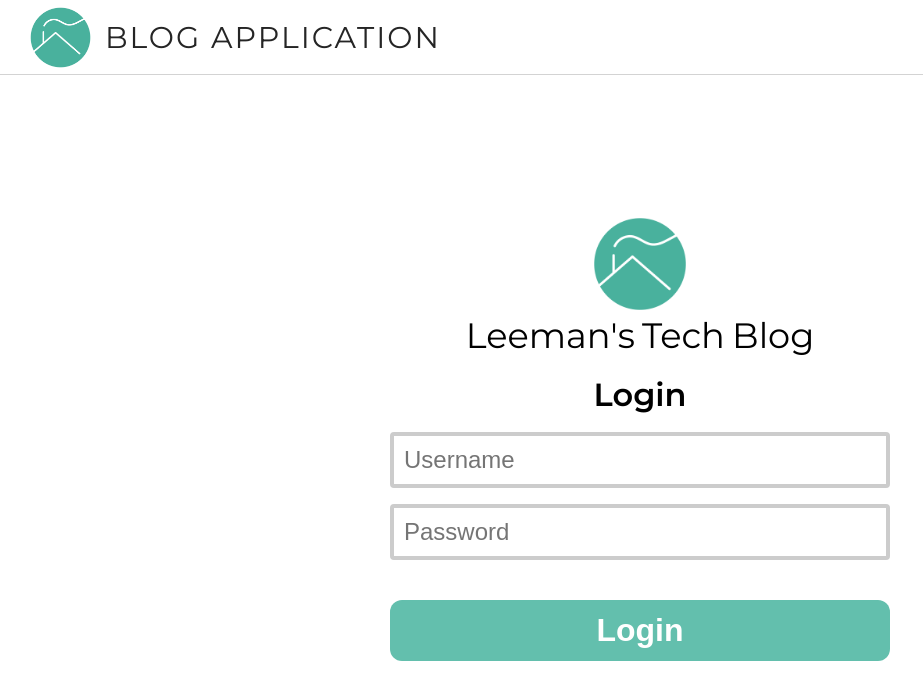
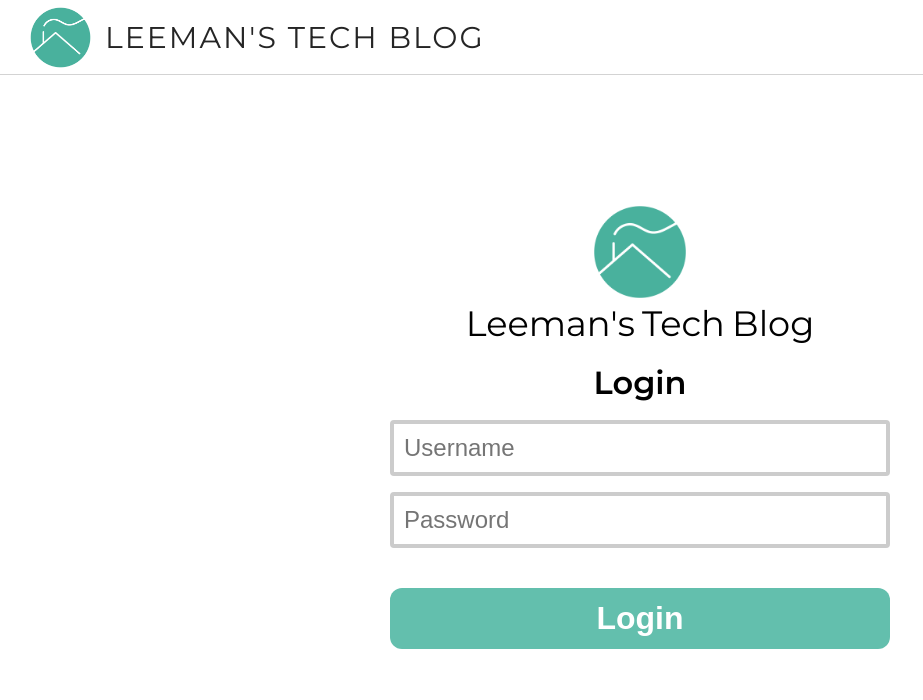
Before and after one commit to Danvictorgithub/Blog-Application, a Vue app: page /login in a window 1280 px wide. Shown: the top 700 px of the page, without its empty margins (0-923 px from the left). Built offline with nearby package versions, Linux system fonts and the light colour scheme.

Commit message:
Implemented Login Authentication

```diff
--- a/src/data/state.js
+++ b/src/data/state.js
@@ -16,7 +16,7 @@ const useAPI = defineStore(
     "API",
     {
         state: () => ({
-            API: "https://localhost:5454/api/"
+            API: "http://localhost:5454/api/"
         })
     }
 );
@@ -25,11 +25,11 @@ const useAuthenticationStore = defineStore(
     {
         state: () => (
             {
-                isLoggedIn:true
+                isLoggedIn:false
             }),
         actions: {
-            setIsLoggedIn: (boolean) => {
-                state.isLoggedIn = boolean;
+            setIsLoggedIn (boolean) {
+                this.isLoggedIn = boolean;
             }
         }
     }
--- a/src/views/Blogpost.vue
+++ b/src/views/Blogpost.vue
@@ -3,7 +3,7 @@
 	import Footer from '../components/ui/Footer.vue';
 </script>
 <template>
-	<Header title="Leeman Tech Blog"/>
+	<Header title="Leeman's Tech Blog"/>
 	<section class="wrapper-blog container">
 		<div class="blogMetaData">
 			<h2 class="blogAuthor">By: Some User</h2>
--- a/src/views/Home.vue
+++ b/src/views/Home.vue
@@ -1,10 +1,10 @@
 <script setup>
 	import {ref, onMounted} from 'vue';
-	import {useLoading} from "../data/state";
+	import {useLoading, useAuthenticationStore} from "../data/state";
 	import Header from '../components/ui/Header.vue';
 	import Footer from '../components/ui/Footer.vue';
 	const loadingState = useLoading();
-
+	const AuthStore = useAuthenticationStore();
 	onMounted(()=> {
 		document.onreadystatechange = () => {
 			if(document.readyState == "complete") {
@@ -14,9 +14,10 @@
 	});
 </script>
 <template>
-	<Header title="Leeman Tech Blog"/>
-	<div class="loading" v-if="!loadingState.isLoading"><img class="rotate" src="/favicon.png" alt="logo"></div>
-	<section class="wrapper container" v-else>
+	<Header title="Leeman's Tech Blog" hide="true" v-if="AuthStore.isLoggedIn"/>
+	<Header title="Leeman's Tech Blog" v-else/>
+	<!-- <div class="loading" v-if="!loadingState.isLoading"><img class="rotate" src="/favicon.png" alt="logo"></div> -->
+	<section class="wrapper container">
 		<div class="homeHero">
 			<div class="gradient">
 				<section class="blogHeroInfo">
--- a/src/views/Login.vue
+++ b/src/views/Login.vue
@@ -1,20 +1,48 @@
 <script setup>
-    import { ref } from 'vue';
+    import { ref, watch } from 'vue';
+    import { useRoute, useRouter } from 'vue-router';
     import axios from 'axios';
     import Header from '../components/ui/Header.vue';
     import * as states from "../data/state";
     const usernameInput = ref("");
     const passwordInput = ref("");
+    const err = ref("");
     const APIStore = states.useAPI();
+    const AuthStore = states.useAuthenticationStore();
+    const router = useRouter();
+    function getData() {
+    // Stores FormData
+        let form = {}
+        form["username"] = usernameInput.value;
+        form["password"] = passwordInput.value;
+        return form;
+    }
     function onSubmit() {
-        axios.get("");
+    // Post Login Helper Function
+        const form = getData();
+        axios.post(`${APIStore.API}login`, form)
+        .then((res) => {
+            localStorage.setItem('token', `Bearer ${res.data.token}`);
+            AuthStore.setIsLoggedIn(true);
+            err.value = "";
+            router.push("/");
+        })
+        .catch( (error) => {
+            if (error.response) {
+                err.value = error.response.data.message;
+            } else if (error.request) {
+                err.value = "Unable to Connect to the server";
+            }
+        });
+    }
+    if (AuthStore.isLoggedIn) {
+        router.push("/");
     }
 </script>
 <template>
-    <Header name="Leeman's Tech Blog" :hide="true"></Header>
+    <Header title="Leeman's Tech Blog" :hide="true"></Header>
     <section class="wrapper container">
         <div class="login-container">
-
             <form @submit.prevent="onSubmit" class="login-form">
                 <img class="logo" src="/favicon.png">
                 <h1 class="form-title-main" >Leeman's Tech Blog</h1>
@@ -28,6 +56,7 @@
                     <input v-model="passwordInput" type="password" class="form-control" id="password" placeholder="Password">
                 </div>
                 <button type="submit" class="submitBtn">Login</button>
+                <p class="errors">{{ err }}</p>
             </form>
         </div>
     </section>
@@ -100,7 +129,7 @@
         max-width: 500px;
         width: 100%;
         margin-top: 24px;
-        /* margin-bottom: 24px; */
+        margin-bottom: 24px;
     }
     .submitBtn:hover {
         background-color: #90ee90;
@@ -110,4 +139,8 @@
         background-color: white;
         color:var(--matte-black);
     }
+    .errors {
+        font-size: 1.2rem;
+        font-weight: 600;
+    }
 </style>
```
